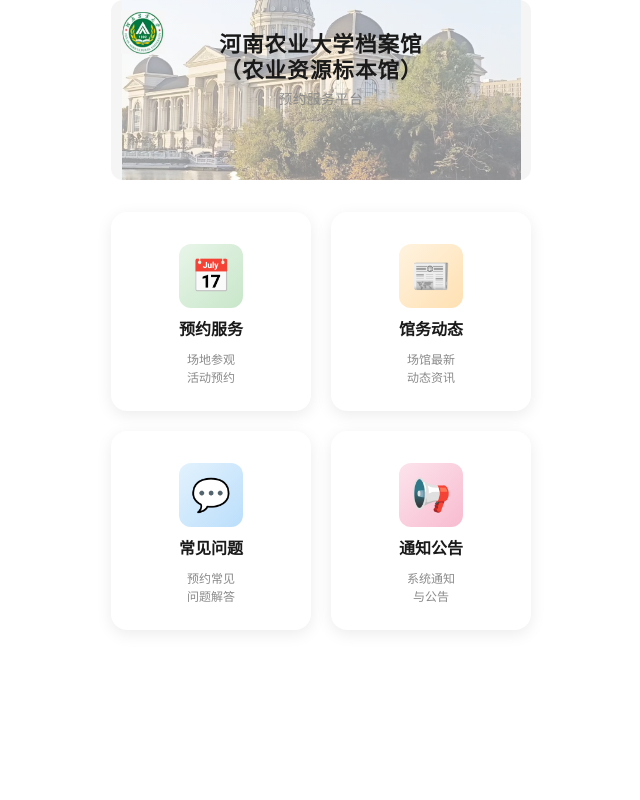
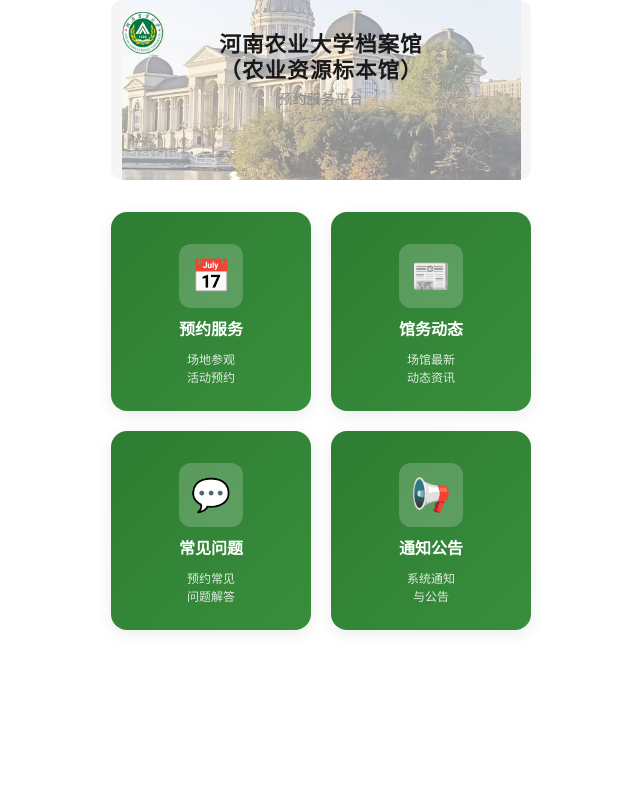
Before and after one commit to ty09monster/ReservationSystem, a Flask app: page / in a window 1280 px wide. Shown: the whole page, without its empty margins (319-959 px from the left). Run offline with Flask 3, Linux system fonts and the light colour scheme; some libraries are stand-ins or nearby versions.

Commit message:
landing页面四个入口按钮背景改为绿色

```diff
--- a/archive_system/templates/landing.html
+++ b/archive_system/templates/landing.html
@@ -76,7 +76,7 @@
         }
 
         .module-card {
-            background: white;
+            background: linear-gradient(135deg, var(--green-600) 0%, var(--green-500) 100%);
             border-radius: var(--radius-lg);
             padding: clamp(18px, 4vh, 32px) clamp(10px, 3vw, 20px) clamp(14px, 3vh, 24px);
             text-align: center;
@@ -90,6 +90,7 @@
             justify-content: center;
             gap: clamp(6px, 1.5vh, 12px);
             min-height: clamp(100px, 22vh, 150px);
+            color: #fff;
         }
 
         .module-card:active {
@@ -108,31 +109,31 @@
         }
 
         .module-card:nth-child(1) .module-icon {
-            background: linear-gradient(135deg, #E8F5E9, #C8E6C9);
+            background: rgba(255, 255, 255, 0.2);
         }
 
         .module-card:nth-child(2) .module-icon {
-            background: linear-gradient(135deg, #FFF3E0, #FFE0B2);
+            background: rgba(255, 255, 255, 0.2);
         }
 
         .module-card:nth-child(3) .module-icon {
-            background: linear-gradient(135deg, #E3F2FD, #BBDEFB);
+            background: rgba(255, 255, 255, 0.2);
         }
 
         .module-card:nth-child(4) .module-icon {
-            background: linear-gradient(135deg, #FCE4EC, #F8BBD0);
+            background: rgba(255, 255, 255, 0.2);
         }
 
         .module-title {
             font-size: clamp(0.85rem, 2.5vw, 1rem);
             font-weight: 600;
-            color: var(--text-primary);
+            color: #fff;
             margin: 0;
         }
 
         .module-desc {
             font-size: clamp(0.65rem, 1.8vw, 0.75rem);
-            color: var(--text-tertiary);
+            color: rgba(255, 255, 255, 0.85);
             margin: 0;
             line-height: 1.5;
         }
```
